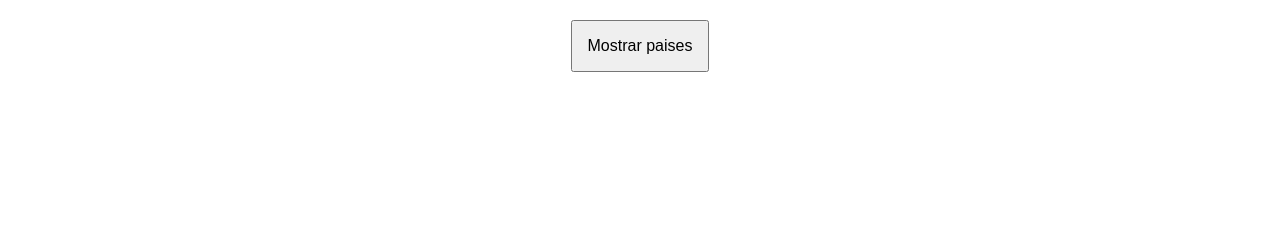
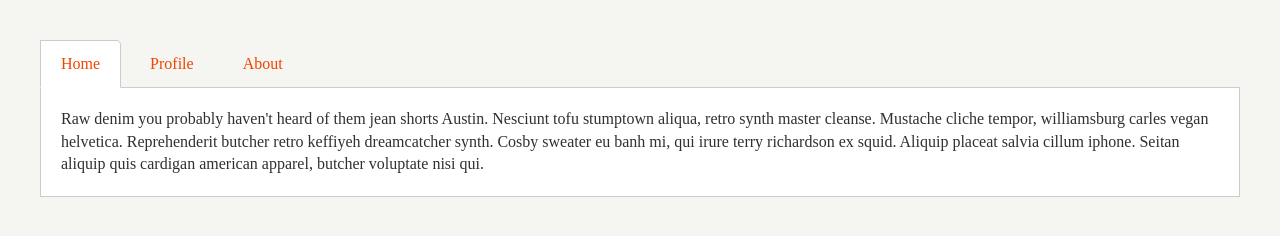
Before and after one commit to avanegasp/ejerciciosMR, a plain HTML site: page index.html in a window 1280 px wide. Drawn offline with nearby package versions, Linux system fonts and the light colour scheme.

Commit message:
Pestañas done

```diff
--- a/css/style.css
+++ b/css/style.css
@@ -1,19 +1,42 @@
 body {
-  font-family: 'Helvetica Neue', Arial, sans-serif;
-  font-size: 16px;
+  background-color: #f5f5f2;
+  color: #303030;
+  padding: 40px;
+  line-height: 1.4;
 }
-.wrapper {
-  width: 400px;
-  margin: 20px auto 0;
-  text-align: center;
+
+.tabs {
+  margin: 0;
+  padding: 0;
 }
-button {
-  font-size: 16px;
-  padding: 15px;
+
+.tabs li {
+  display: inline-block;
+  list-style-type: none;
+  margin-right: 5px;
+  border-top-right-radius: 5px;
 }
-table { width: 100%; }
-table th, table td { padding: 7px 5px; border-bottom: 1px solid #ccc; }
-#box4 {
-  width: 70px;
-  background-color: pink;
+
+.tabs li a {
+  display: inline-block;
+  color: #F04500;
+  text-decoration: none;
+  padding: 12px 20px;
 }
+
+.tabs li.active {
+  background-color: white;
+  border: 1px solid #ccc;
+  border-bottom-color: transparent;
+  margin-bottom: -2px;
+}
+
+.tabs-content > div {
+  display: none;
+  padding: 20px;
+  border: 1px solid #ccc;
+}
+.tabs-content > div.active {
+  display: block;
+  background-color: white;
+}
--- a/index.html
+++ b/index.html
@@ -2,20 +2,25 @@
 <html lang="en">
 <head>
   <meta charset="UTF-8">
-  <title>Show Countries</title>
+  <title>Tabs</title>
+
+  <link rel="stylesheet" href="https://cdnjs.cloudflare.com/ajax/libs/normalize/3.0.3/normalize.min.css">
   <link rel="stylesheet" href="css/style.css">
 </head>
 <body>
-  <div class="wrapper">
-    <button>Mostrar paises</button>
+  <ul class="tabs">
+    <li class="active"><a href="#home">Home</a></li>
+    <li><a href="#profile">Profile</a></li>
+    <li><a href="#about">About</a></li>
+  </ul>
 
-
+  <div class="tabs-content">
+    <div id="home" class="active">Raw denim you probably haven't heard of them jean shorts Austin. Nesciunt tofu stumptown aliqua, retro synth master cleanse. Mustache cliche tempor, williamsburg carles vegan helvetica. Reprehenderit butcher retro keffiyeh dreamcatcher synth. Cosby sweater eu banh mi, qui irure terry richardson ex squid. Aliquip placeat salvia cillum iphone. Seitan aliquip quis cardigan american apparel, butcher voluptate nisi qui.</div>
+    <div id="profile">Food truck fixie locavore, accusamus mcsweeney's marfa nulla single-origin coffee squid. Exercitation +1 labore velit, blog sartorial PBR leggings next level wes anderson artisan four loko farm-to-table craft beer twee. Qui photo booth letterpress, commodo enim craft beer mlkshk aliquip jean shorts ullamco ad vinyl cillum PBR. Homo nostrud organic, assumenda labore aesthetic magna delectus mollit. Keytar helvetica VHS salvia yr, vero magna velit sapiente labore stumptown. Vegan fanny pack odio cillum wes anderson 8-bit, sustainable jean shorts beard ut DIY ethical culpa terry richardson biodiesel. Art party scenester stumptown, tumblr butcher vero sint qui sapiente accusamus tattooed echo park.</div>
+    <div id="about">Otro contenido importante.</div>
   </div>
 
-
   <script src="https://ajax.googleapis.com/ajax/libs/jquery/3.2.1/jquery.min.js"></script>
-  <script type="text/javascript" src="js/app.js">
-
-  </script>
+  <script src="js/app.js"></script>
 </body>
 </html>
--- a/js/app.js
+++ b/js/app.js
@@ -1,14 +1,21 @@
-$('button').on('click', function(){
 
-  $.get("https://s3.amazonaws.com/makeitreal/countries.json", function(countries){
+$('li').click(function(evento){
+  var $tab = $(evento.currentTarget)  //elemento al cúal le hice click (li), es un objeto jquery
+  $('.tabs').children('li').removeClass('active')
+  $tab.addClass('active')
+  var hrefAttr = $tab.children('a').attr('href') //nombre del atributo
+  $('.tabs-content').children('div').removeClass('active')
+  $(hrefAttr).addClass('active')
+})
 
-    $('body').append('<table></table>');
-    $('table').append('<tr><th>' +"Code" + '</th>' + '<th>' + "Name" + '</th>' + '<th>' +"Flag"+ '</th>' +'</tr>')
-    $('table').append('<tr><td>' + countries[0].code + '</td><td>' + countries[0].name + '</td><td><img src="' + countries[0].flag_url + '"></td></tr>')
-    $('table').append('<tr><td>' + countries[1].code + '</td><td>' + countries[1].name + '</td><td><img src="' + countries[1].flag_url + '"></td></tr>')
-    $('table').append('<tr><td>' + countries[2].code + '</td><td>' + countries[2].name + '</td><td><img src="' + countries[2].flag_url + '"></td></tr>')
-    $('table').append('<tr><td>' + countries[3].code + '</td><td>' + countries[3].name + '</td><td><img src="' + countries[3].flag_url + '"></td></tr>')
 
-    $('button').hide();
-  })
-});
+
+
+
+
+
+//basicamente lo que va pasar es que se va disparar un evento `click` sobre una de las pestañas
+// tienes que crear ese evento
+// cueando ese evento suceda tienes que ponerle la clase
+// `active` a la pestaña que le hicieron click y quitarsela a la que antes lo
+// tenia que es lo mismo que decir quitarsela a todas las demas
```
